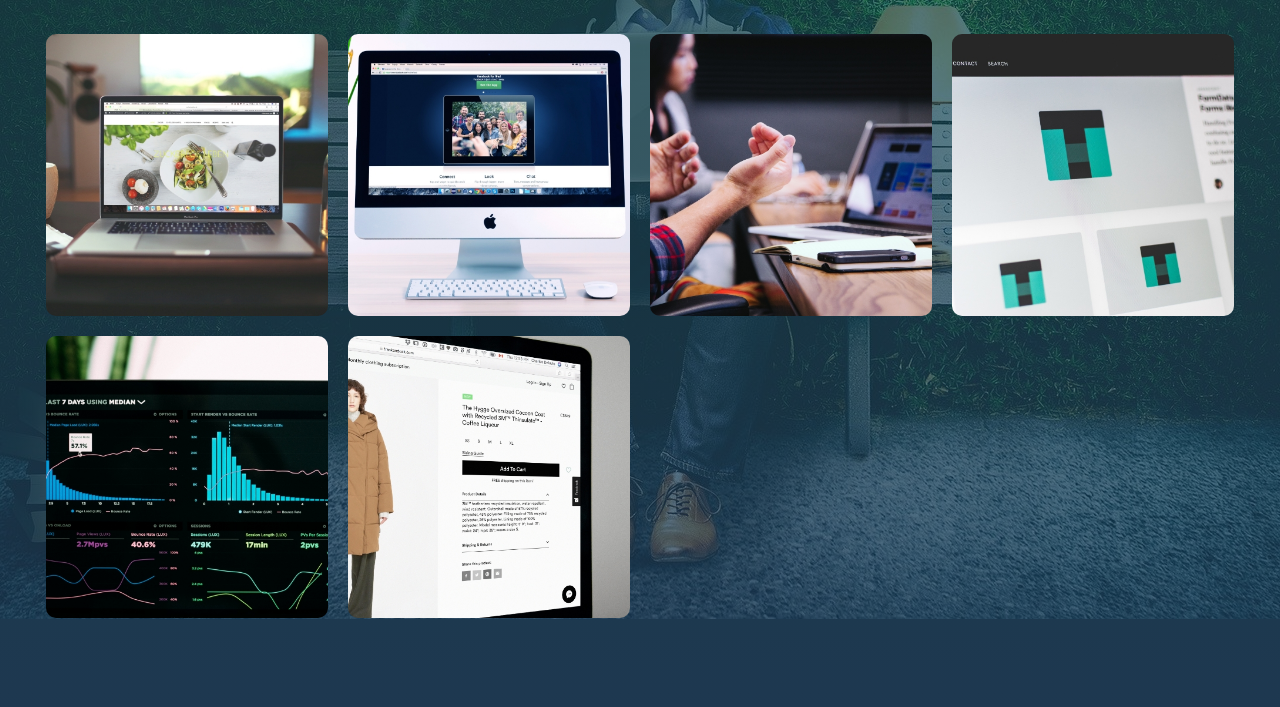
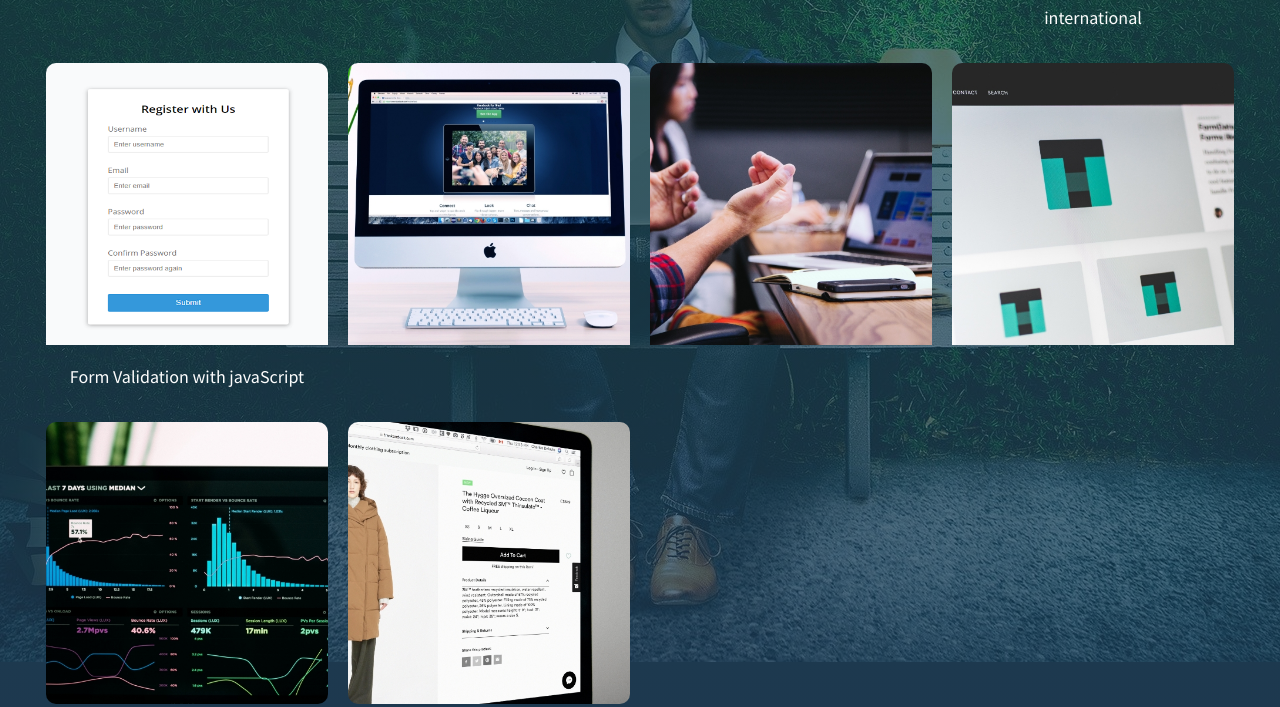
Before and after one commit to peterito/DeveloperPeter, a plain HTML site: page index.html in a window 1280 px wide. Shown: the part 2499-3206 px from the top of the page. Drawn offline with nearby package versions, Linux system fonts and the light colour scheme; a web font is replaced by a local one.

Commit message:
added form validation project

```diff
--- a/index.html
+++ b/index.html
@@ -115,21 +115,23 @@
             </a>
 
             <!-- Portfolio item 03 -->
-            <a href="https://peterito.github.io/aladeakinsfarm/" class="portfolio__item">
+            <a href="https://peterito.github.io/aladeakinsfarm/" class="portfolio__item" target="_blank">
                 <img src="img/aladefarms.jpg" alt="" class="portfolio__img">
                 <p class="caption">An agricultural producing farm in lagos Nigeria</p>
             </a>
 
             <!-- Portfolio item 04 -->
-            <a href="https://peterito.github.io/PlusFuneral/" class="portfolio__item">
+            <a href="https://peterito.github.io/PlusFuneral/" class="portfolio__item" target="_blank">
                 <img src="img/PlusFuneral.jpg" alt="" class="portfolio__img">
                 <p class="caption">PlusFuneral is a company in lagos Nigeria that deals with funeral arrangement both
                     local and international</p>
             </a>
 
             <!-- Portfolio item 05 -->
-            <a href="portfolio-item.html" class="portfolio__item">
-                <img src="img/portfolio-05.jpg" alt="" class="portfolio__img">
+            <a href="https://peterito.github.io/form-validation-with-javascript/" class="portfolio__item"
+                target="_blank">
+                <img src="img/FormValidation.png" alt="" class="portfolio__img">
+                <p class="caption">Form Validation with javaScript</p>
             </a>
 
             <!-- Portfolio item 06 -->
```
Also changed, not shown: img/FormValidation.png (added), img/PlusFuneral.jpg.
